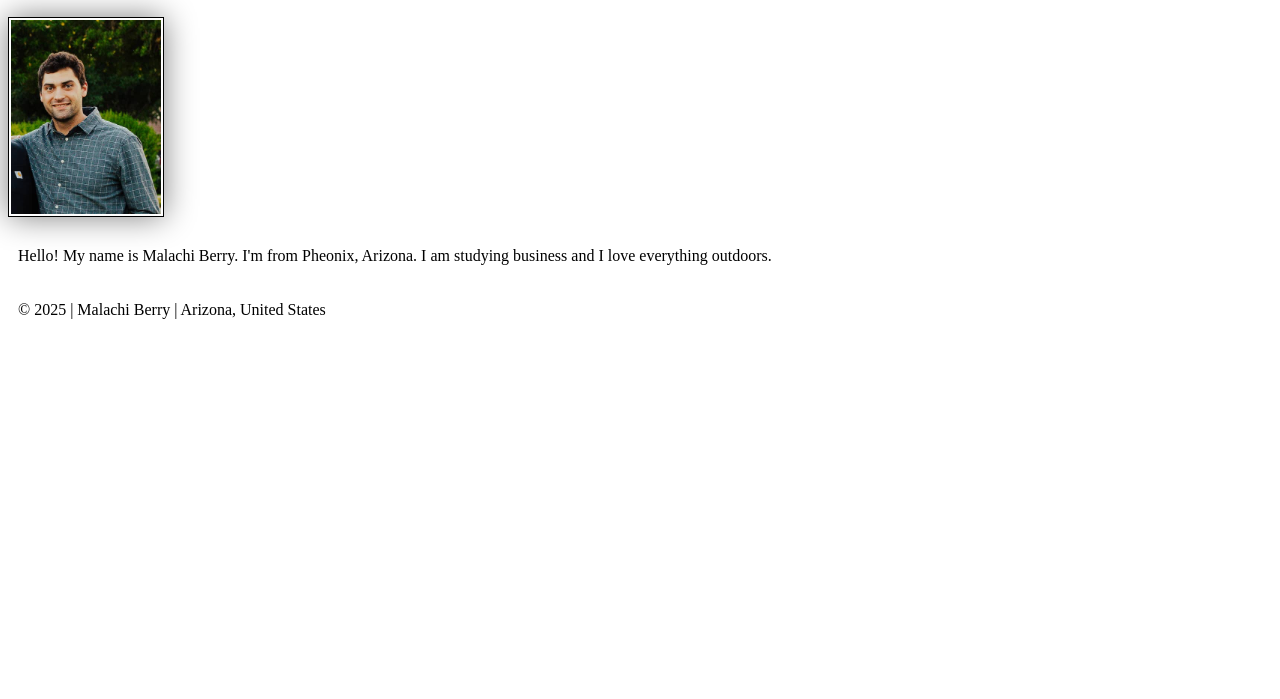
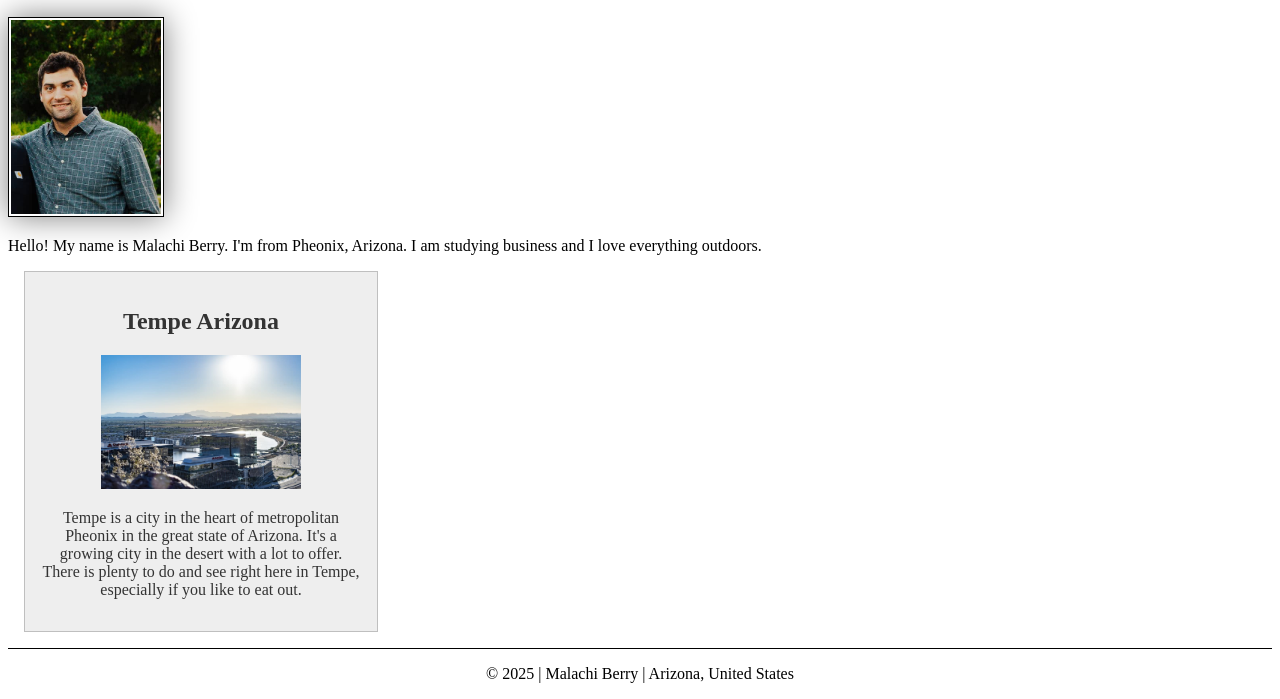
Before and after one commit to mberry-byu/wdd130, a plain HTML site: page index.html in a window 1280 px wide. Shown: the part 241-940 px from the top of the page. Before the commit the page ends 800 px from the top, so only its background shows below. Drawn offline with Linux system fonts and the light colour scheme; files that its build step writes are made by us from their sources.

Commit message:
changes to css

```diff
--- a/index.html
+++ b/index.html
@@ -5,6 +5,8 @@
         <meta charset="UTF-8">
         <meta name="viewport" content="width=device-width, initial-scale=1.0">
         <title>Malachi Berry | WDD130</title>
+        <meta name="description" content="Malachi Berry's WDD130 course main page">
+        <meta name="author" content="Malachi Berry">
     </head>
     <body>
         <header>
@@ -18,6 +20,11 @@
             <img src="images/profile.jpg" alt="Malachi Berry's Profile" width="200">
             <p>Hello! My name is Malachi Berry. I'm from Pheonix, Arizona. I am studying business and I love everything outdoors.</p>
         </main>
+        <aside>
+            <h2>Tempe Arizona</h2>
+            <img src="images/arizona.jpg" alt="Tempe Arizona Skyline">
+            <p>Tempe is a city in the heart of metropolitan Pheonix in the great state of Arizona. It's a growing city in the desert with a lot to offer. There is plenty to do and see right here in Tempe, especially if you like to eat out.
+        </aside>
         <footer>
             <p>&copy; 2025 | Malachi Berry | Arizona, United States</p>
         </footer>
--- a/styles/styles.css
+++ b/styles/styles.css
@@ -15,7 +15,7 @@ h1 {
     margin-bottom: 20px;
 }
 
-img {
+main img {
     width: 150px;
     height: auto;
     border: 1px solid black;
@@ -24,5 +24,30 @@ img {
 }
 
 p {
-    padding: 10px;
+    padding: 0;
 }
+
+main {
+    max-width: 840px;
+}
+
+aside {
+   width: 20rem;
+   margin: 1rem;
+   border: 1px solid rgb(0 0 0 / 0.2); /* 1️⃣ */
+   padding: 1rem;
+   background-color: #eee;
+   color: #333;
+   text-align: center;
+}
+
+aside img {
+    width: 200px;
+    height: auto;
+}
+
+footer {
+   margin-top: 15px;
+   border-top: 1px solid #000;
+   text-align: center;
+}
```
Also changed, not shown: images/arizona.jpg (added).
